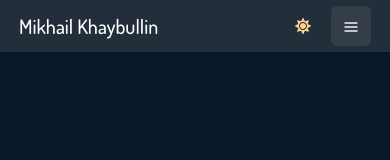
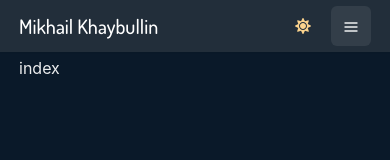
Before and after one commit to m1xa4kala/m1xa4kala-personal-website, a Next.js app: page / in a window 390 px wide. Shown: the top 160 px of the page. Built offline with nearby package versions, Linux system fonts and the light colour scheme.

Commit message:
add container breakpoints for responsiveness

```diff
--- a/components/layouts/Main.js
+++ b/components/layouts/Main.js
@@ -1,7 +1,7 @@
 import { Box, Container } from '@chakra-ui/react'
 import Head from 'next/head'
 import React from 'react'
-import Header from '../header'
+import Header from '../Header.js'
 
 const Main = ({ children, router }) => {
   return (
@@ -10,7 +10,7 @@
         <meta name='viewport' content='initial-scale=1.0, width=device-width' />
       </Head>
       <Header path={router} />
-      <Container pt={6} maxW='sm'>
+      <Container pt={14} maxW={['sm', 'container.sm', 'container.md', 'container.lg']}>
         {children}
       </Container>
     </Box>
```
